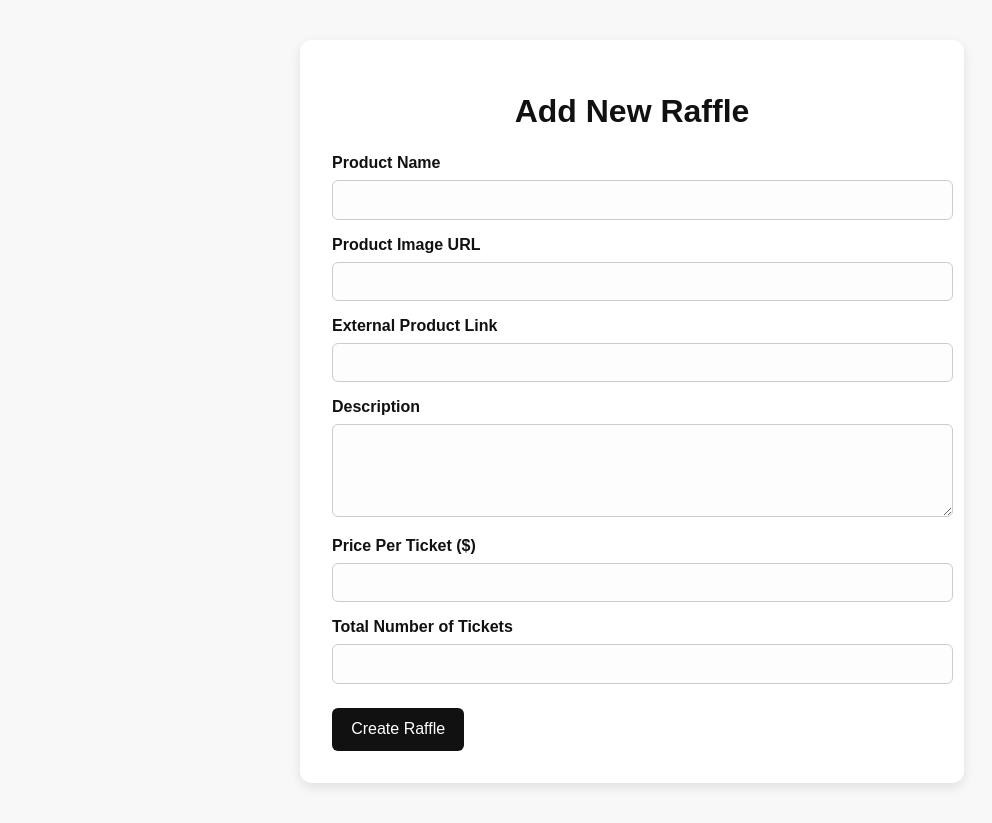
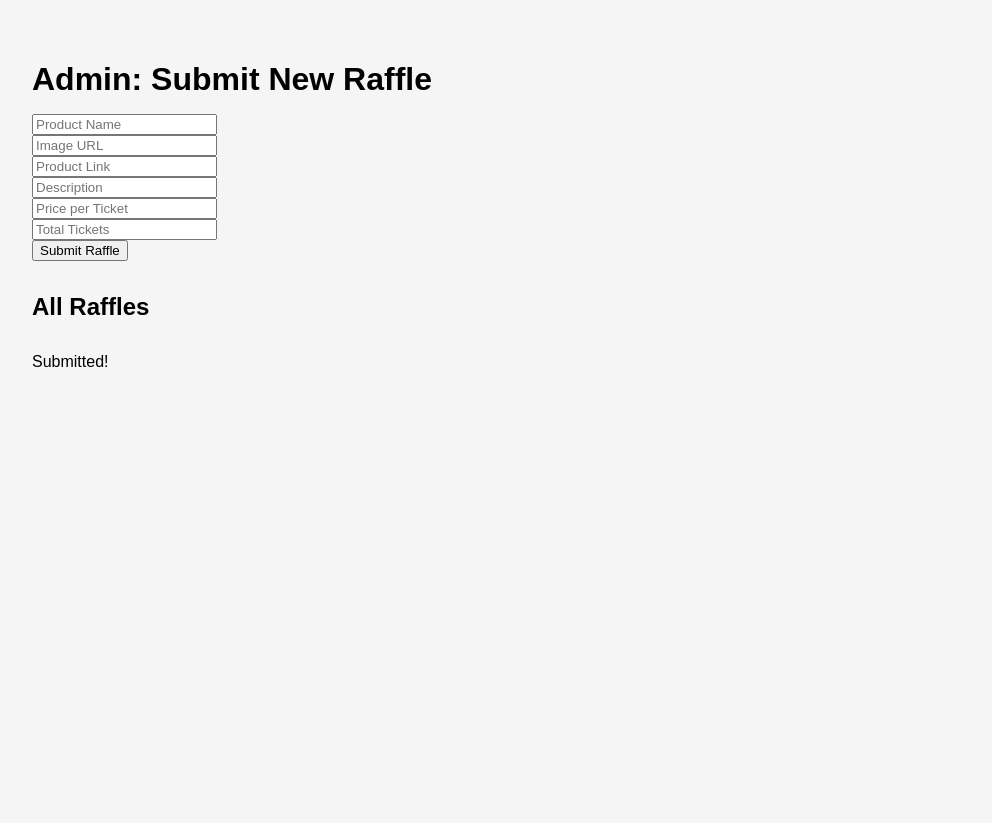
Before and after one commit to caliphsafe/rafflehouse, a plain HTML site: page admin.html in a window 1280 px wide. Shown: the whole page, without its empty margins (8-1000 px from the left). After the commit the page ends 800 px from the top, so only its background shows below. Drawn offline with Linux system fonts and the light colour scheme.

Commit message:
Update admin.html

```diff
--- a/admin.html
+++ b/admin.html
@@ -3,29 +3,45 @@
 <head>
   <meta charset="UTF-8" />
   <meta name="viewport" content="width=device-width, initial-scale=1.0"/>
-  <title>Admin - Add New Raffle</title>
-  <link rel="stylesheet" href="admin.css">
-  <script type="module" src="script.js" defer></script>
+  <title>Admin Panel – RaffleHouse</title>
+  <script type="module" src="admin.js" defer></script>
+  <style>
+    body { font-family: sans-serif; padding: 2rem; background: #f5f5f5; }
+    h1 { margin-bottom: 1rem; }
+    form, .raffle-list { margin-bottom: 2rem; }
+    .raffle-item {
+      background: #fff;
+      padding: 1rem;
+      border: 1px solid #ccc;
+      border-radius: 8px;
+      margin-bottom: 1rem;
+    }
+    .raffle-item h3 { margin: 0 0 0.5rem; }
+    .delete-btn {
+      background: #e74c3c;
+      color: #fff;
+      border: none;
+      padding: 0.5rem 1rem;
+      border-radius: 5px;
+      cursor: pointer;
+    }
+  </style>
 </head>
 <body>
-  <div class="admin-container">
-    <h1>Add New Raffle</h1>
-    <form id="raffleForm">
-      <label>Product Name</label>
-      <input type="text" id="productName" required>
-      <label>Product Image URL</label>
-      <input type="url" id="productImage" required>
-      <label>External Product Link</label>
-      <input type="url" id="productLink" required>
-      <label>Description</label>
-      <textarea id="description" rows="4" required></textarea>
-      <label>Price Per Ticket ($)</label>
-      <input type="number" id="ticketPrice" required>
-      <label>Total Number of Tickets</label>
-      <input type="number" id="totalTickets" required>
-      <button type="submit">Create Raffle</button>
-    </form>
-    <p id="successMessage" class="hidden">✅ Raffle added successfully!</p>
-  </div>
+  <h1>Admin: Submit New Raffle</h1>
+  <form id="raffleForm">
+    <input name="productName" placeholder="Product Name" required><br>
+    <input name="productImage" placeholder="Image URL" required><br>
+    <input name="productLink" placeholder="Product Link" required><br>
+    <input name="description" placeholder="Description" required><br>
+    <input name="ticketPrice" type="number" placeholder="Price per Ticket" required><br>
+    <input name="totalTickets" type="number" placeholder="Total Tickets" required><br>
+    <button type="submit">Submit Raffle</button>
+  </form>
+
+  <h2>All Raffles</h2>
+  <div class="raffle-list" id="raffleList"></div>
+
+  <div id="successMessage" class="hidden">Submitted!</div>
 </body>
 </html>
```
